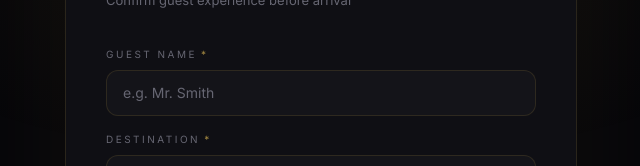
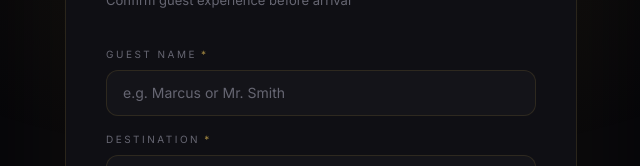
Before and after one commit to synergyluxlimodfw/synergyluxlimodfw.github.io, a Next.js app in the folder tablet-system/nextjs-app/: page /operator in a window 1280 px wide. Shown: the part 213-379 px from the top of the page, without its empty margins (319-959 px from the left). Built offline with nearby package versions, Linux system fonts and the light colour scheme.

Commit message:
Update guest name placeholder to prompt first name or full name

```diff
--- a/tablet-system/nextjs-app/app/operator/page.tsx
+++ b/tablet-system/nextjs-app/app/operator/page.tsx
@@ -196,7 +196,7 @@ export default function OperatorPage() {
                         setName(e.target.value);
                         setErrors(p => ({ ...p, name: undefined }));
                       }}
-                      placeholder="e.g. Mr. Smith"
+                      placeholder="e.g. Marcus or Mr. Smith"
                       className={`lux-input ${errors.name ? 'lux-input-error' : ''}`}
                     />
                   </LuxInput>
```
